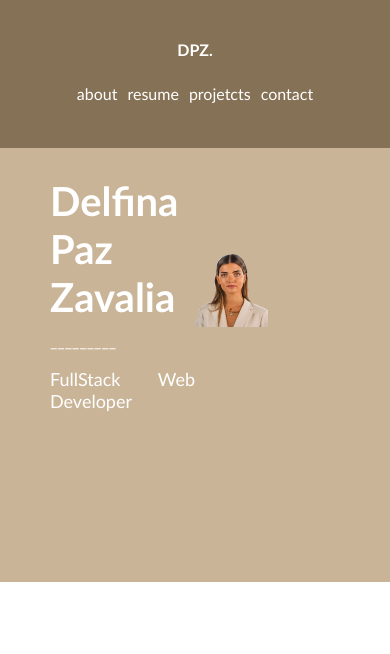
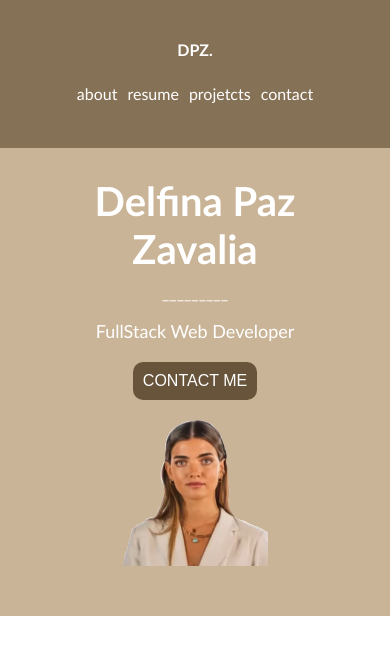
Before and after one commit to delfinapazzavalia/Portfolio, a React (Create React App) app: page / in a window 390 px wide. Shown: the top 654 px of the page. Built offline with nearby package versions, Linux system fonts and the light colour scheme.

Commit message:
home responsive

```diff
--- a/src/components/Home.css
+++ b/src/components/Home.css
@@ -4,12 +4,12 @@
   justify-content: center;
   align-items: center;
   padding: 150px 50px;
+  padding-bottom: 50px;
   color: white;
 }
 
 .home-left {
-    justify-content: flex-end;
-    text-align:justify;
+  text-align: left;
   flex: 1;
 }
 
@@ -27,11 +27,45 @@
 .home-right {
   flex: 1;
   display: flex;
-    justify-content: flex-start;
+  justify-content: flex-end;
 }
 
 .home-right img {
   max-width: 50%;
   max-height: 50%;
+}
 
+.my-button {
+  background-color: rgb(104, 84, 58);
+  color: white;
+  border-radius: 10px;
+  border-style: hidden;
+
+  transition: background-color 0.3s ease;
+  width: %;
+  padding: 10px;
+  font-size: 1em;
 }
+.my-button:hover {
+  background-color: rgb(61, 49, 34);
+}
+
+@media (max-width: 900px) {
+  .home {
+    flex-direction: column;
+    align-items: center;
+  }
+
+  .home-left {
+    padding: px;
+    margin-bottom: 10px;
+    text-align: center;
+  }
+  .home-right {
+    margin-top: 10px;
+      display: flex;
+      flex-wrap: wrap;
+      justify-content: center;
+      align-items: center;
+  }
+}
--- a/src/components/Home.jsx
+++ b/src/components/Home.jsx
@@ -6,9 +6,10 @@ const Home = () => {
   return (
     <div className="home">
       <div className="home-left">
-        <h1>Delfina <br /> Paz Zavalia</h1>
+        <h1>Delfina Paz Zavalia</h1>
         <span>_________</span>
         <p>FullStack Web Developer</p>
+        <button class="my-button">CONTACT ME</button>
       </div>
       <div className="home-right">
         <img src={perfil} alt="Profile" />
```
Lines whose indentation alone changed are shown as unchanged.
